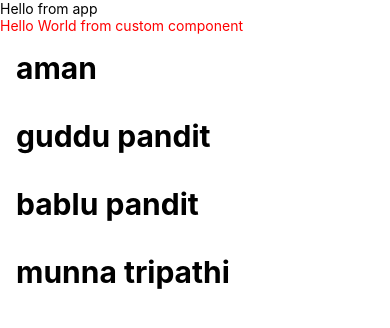
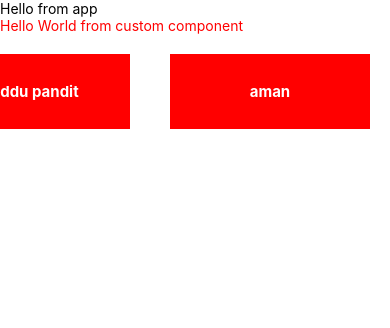
Before and after one commit to amanweb09/react-native-tutorial, a React Native app: screen / in a window 390 px wide. Shown: the top 328 px of the page. Built offline with nearby package versions, Linux system fonts and the light colour scheme.

Commit message:
horizontal scrolling

```diff
--- a/src/screens/FlatList.jsx
+++ b/src/screens/FlatList.jsx
@@ -1,5 +1,5 @@
 import React from 'react'
-import { Text, StyleSheet, FlatList } from 'react-native'
+import { View, Text, StyleSheet, FlatList } from 'react-native'
 
 const FlatListDemo = () => {
     const names = [
@@ -15,6 +15,15 @@ const FlatListDemo = () => {
         {
             name: "munna tripathi"
         },
+        {
+            name: "beena tripathi"
+        },
+        {
+            name: "akhandand tripathi"
+        },
+        {
+            name: "golu gupta"
+        },
     ]
 
     return (
@@ -22,7 +31,12 @@ const FlatListDemo = () => {
         //data represents the array to be mapped
         //renderItem is the function that we pass inside the map function
 
-        <FlatList data={names} renderItem={(name) => {
+        <FlatList
+            data={names}
+            horizontal={true}       //if we want to that our list should scroll in a horizontal direction (like netflix app)
+            showsHorizontalScrollIndicator={false}      //for hiding/showing scrollbar
+            inverted={true}     //reverse the order of the array in the list
+            renderItem={(name) => {
 
                 //structure of data
                 // {
@@ -32,7 +46,13 @@ const FlatListDemo = () => {
                 // }
 
                 return (
-                <Text key={name.item.name} style={styles.textStyle}>{name.item.name}</Text>
+                    <View style={styles.listStyle}>
+                        <Text
+                            key={name.item.name}
+                            style={styles.textStyle}>
+                            {name.item.name}
+                        </Text>
+                    </View>
                 )
             }} />
     )
@@ -40,9 +60,19 @@ const FlatListDemo = () => {
 
 const styles = StyleSheet.create({
     textStyle: {
-        fontSize: 30,
+        fontSize: 15,
         fontWeight: 'bold',
-        margin: '1rem'
+        margin: '1rem',
+        color: "white",
+    },
+    listStyle: {
+        width: 200,
+        height: 75,
+        backgroundColor: "red",
+        display: "flex",
+        alignItems: "center",
+        justifyContent: "center",
+        margin: 20,
     }
 })
 
```
Lines whose indentation alone changed are shown as unchanged.
